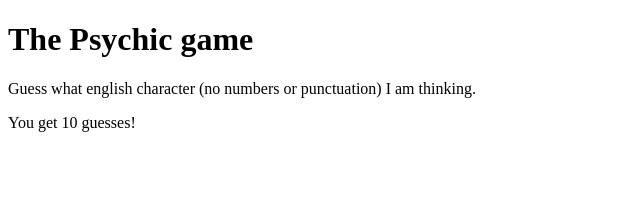
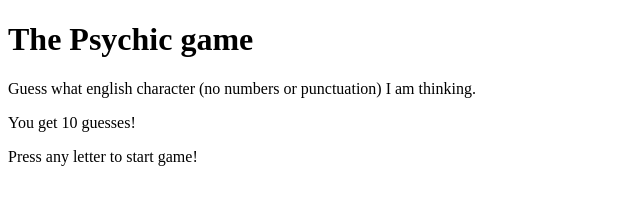
Before and after one commit to dreena87/Psychic-Game, a plain HTML site: page index.html in a window 1280 px wide. Shown: the whole page, without its empty margins (0-640 px from the left). Drawn offline with Linux system fonts and the light colour scheme.

Commit message:
added more html

```diff
--- a/index.html
+++ b/index.html
@@ -15,6 +15,7 @@
 <body>
     <p>Guess what english character (no numbers or punctuation) I am thinking.</p>
     <p>You get 10 guesses!</p>
+    <p>Press any letter to start game!</p>
 
     <div id="wins"></div>
 
```
